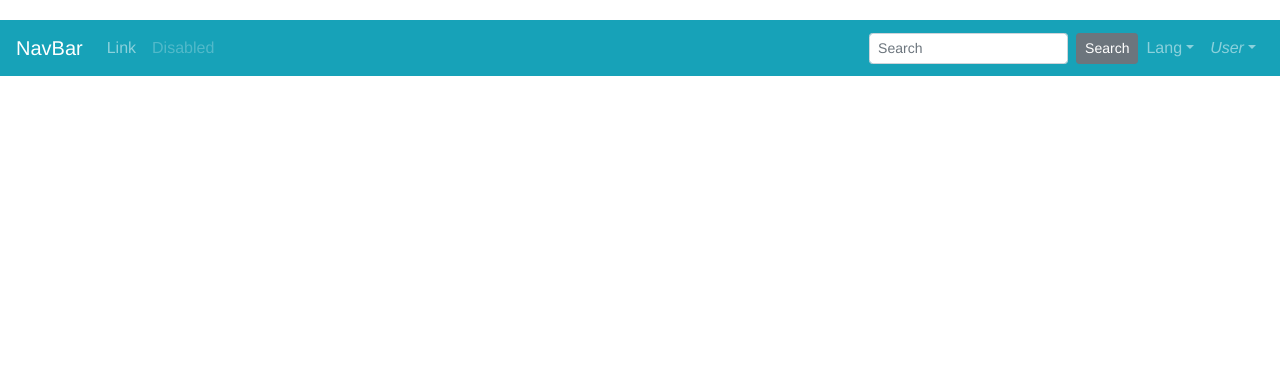
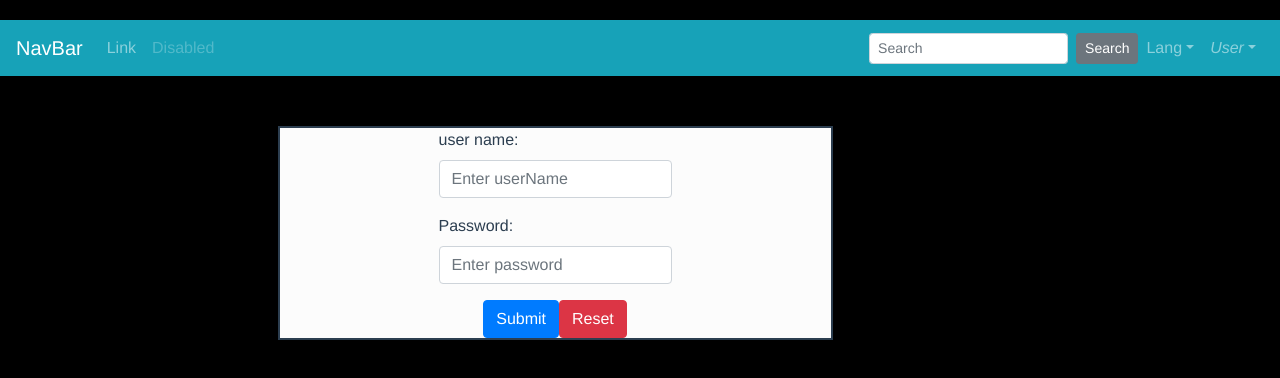
Before and after one commit to Evan3826t/express-Vue, a Vue app in the folder frontEnd/: page /#/login in a window 1280 px wide. Shown: the top 378 px of the page. Built offline with nearby package versions, Linux system fonts and the light colour scheme.

Commit message:
login page & route beforeEach & login page UI

```diff
--- /dev/null
+++ b/frontEnd/src/assets/css/main.css
@@ -0,0 +1,9 @@
+body {
+    background-color: black;
+}
+.login-main{
+    margin-top: 50px;
+    width: 50%;
+    background-color: #fcfcfc;
+    border: 2px solid ;
+}
--- /dev/null
+++ b/frontEnd/src/components/Login.vue
@@ -0,0 +1,63 @@
+<template>
+  <div class="container row justify-content-center">
+    <div class="login-main row justify-content-center">
+      <b-form @submit="onSubmit" @reset="onReset" v-if="show">
+        <b-form-group id="input-group-1" class="text-left" label="user name:" label-for="input-1">
+          <b-form-input id="input-1" v-model="form.userName" type="text" placeholder="Enter userName" required>
+          </b-form-input>
+        </b-form-group>
+
+        <b-form-group id="input-group-2" class="text-left" label="Password:" label-for="input-2">
+          <b-form-input id="input-2" type="password" v-model="form.password" placeholder="Enter password" required></b-form-input>
+        </b-form-group>
+
+        <!-- <b-form-group id="input-group-1" class="text-left" label="Email address:" label-for="input-1"
+          description="We'll never share your email with anyone else.">
+          <b-form-input id="input-1" v-model="form.email" type="email" placeholder="Enter email" required>
+          </b-form-input>
+        </b-form-group> -->
+
+        <b-button type="submit" variant="primary">Submit</b-button>
+        <b-button type="reset" variant="danger">Reset</b-button>
+      </b-form>
+    </div>
+  </div>
+</template>
+
+<script>
+export default {
+  name: 'HelloWorld',
+  data () {
+    return {
+      form: {
+        userName: '',
+        password: ''
+      },
+      show: true
+    }
+  },
+  methods: {
+    onSubmit (event) {
+      event.preventDefault()
+      alert(JSON.stringify(this.form))
+      this.$axios.post('/api/auth/signin', this.form)
+        .then(function (res) {
+          console.log('res=', res.response)
+        })
+        .catch(function (error) {
+          console.log('ERROR ! ', error)
+        })
+    },
+    onReset (event) {
+      event.preventDefault()
+      // Reset our form values
+      this.form.userName = ''
+      this.form.password = ''
+      this.show = false
+      this.$nextTick(() => {
+        this.show = true
+      })
+    }
+  }
+}
+</script>
--- a/frontEnd/src/main.js
+++ b/frontEnd/src/main.js
@@ -4,6 +4,7 @@ import 'mutationobserver-shim'
 // (runtime-only or standalone) has been set in webpack.base.conf with an alias.
 import Vue from 'vue'
 import './plugins/bootstrap-vue'
+import '@/assets/css/main.css'
 import App from './App'
 import router from './router'
 import axios from 'axios'
--- a/frontEnd/src/router/index.js
+++ b/frontEnd/src/router/index.js
@@ -2,6 +2,7 @@ import Vue from 'vue'
 import Router from 'vue-router'
 import HelloWorld from '@/components/HelloWorld'
 import about from '@/components/About'
+import login from '@/components/Login'
 import BootstrapVue from 'bootstrap-vue'
 
 Vue.use(BootstrapVue)
@@ -16,7 +17,26 @@ const routes = [
     path: '/about',
     name: 'about',
     component: about
+  }, {
+    path: '/login',
+    name: 'login',
+    component: login
   }
 ]
 const router = new Router({routes})
+
+// 登入驗證
+router.beforeEach((to, from, next) => {
+  console.log(to.path)
+  if (to.path === '/login' || to.path === '/register') {
+    next()
+  } else {
+    let token = localStorage.getItem('Authorization')
+    if (token === null || token === '') {
+      next('/login')
+    } else {
+      next()
+    }
+  }
+})
 export default router
```
